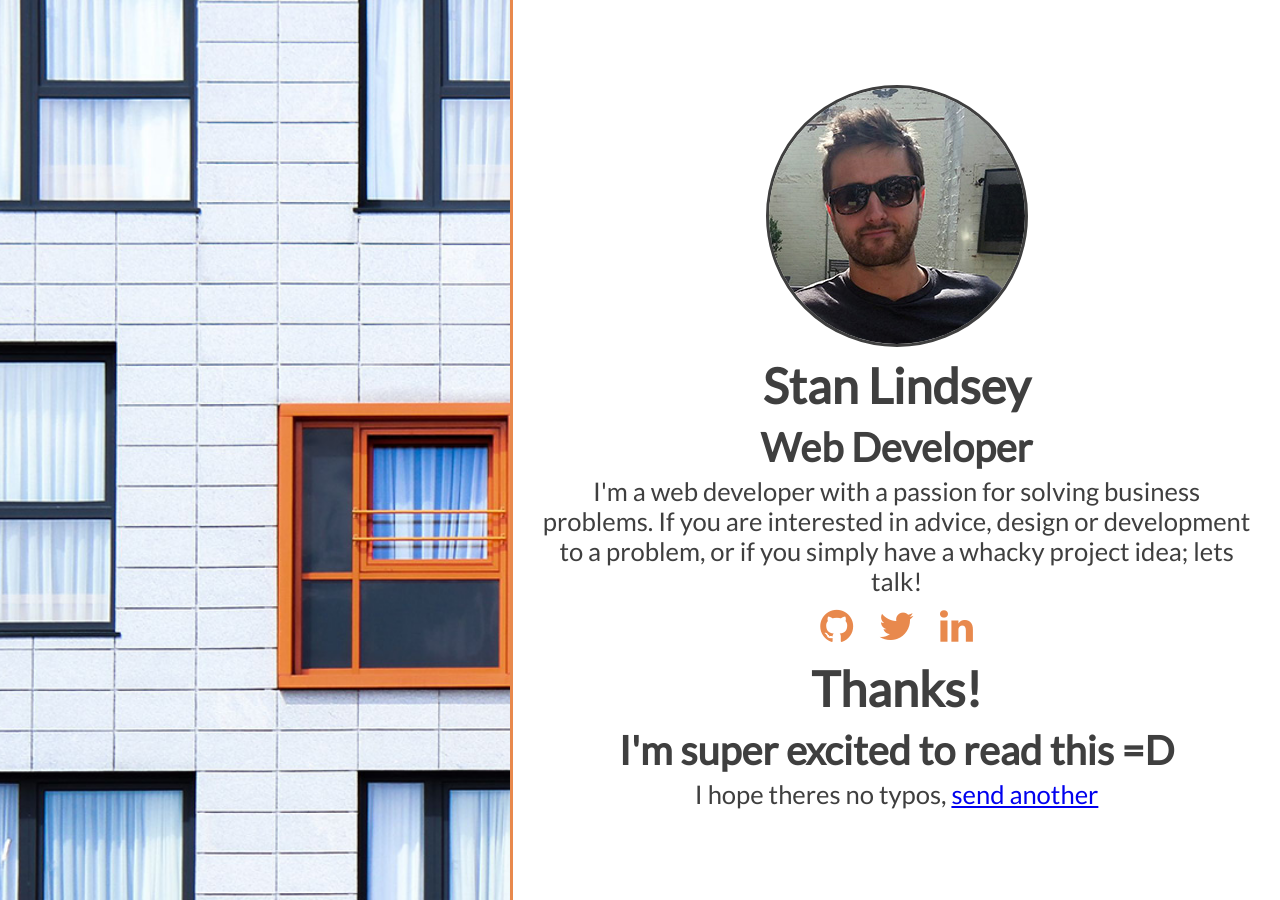
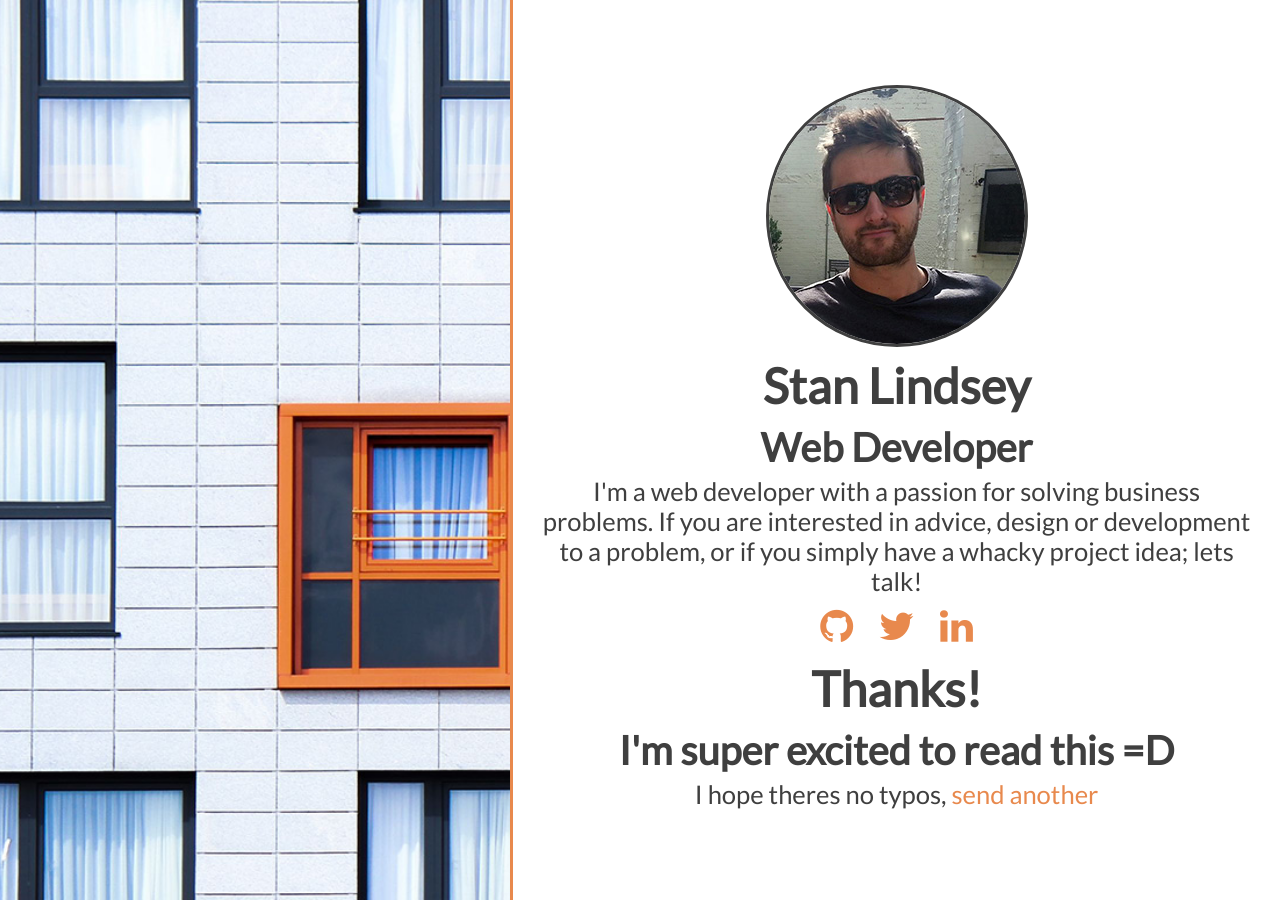
Before and after one commit to StanLindsey/stanlindsey.github.io, a Jekyll site: the page built from thanks.html, in a window 1280 px wide. Built offline with Jekyll 4.4.1, drawn with Linux system fonts in a browser that asks for light colours; nearby versions of some CDN libraries.

Commit message:
sass variables and anchor styles

```diff
--- a/css/main.scss
+++ b/css/main.scss
@@ -1,8 +1,13 @@
 ---
 ---
+// Variables
+$primary-color:#e8894d;
+$primary-color-light: #FF9753;
+$primary-dark-grey: #3F3F3F;
+$primary-light-grey: #8C8C8C;
+
 
 // Base and Mobile Style
-
 body {
   background-image: url("/images/banner.jpeg");
   background-repeat: no-repeat;
@@ -10,7 +15,7 @@ body {
   background-position:center;
   font-family: 'Lato', sans-serif;
   margin:0;
-  color:#3F3F3F;
+  color:$primary-dark-grey;
   height:100%;
 }
 
@@ -50,7 +55,7 @@ body {
   height:20vmax;
   border-radius: 50%;
   border-style: solid;
-  border-color:#3F3F3F;
+  border-color:$primary-dark-grey;
 }
 
 .main .social-icons {
@@ -63,11 +68,11 @@ body {
 
 .main .social-icons i {
   margin: 0 1vw;
-  color:#e8894d
+  color:$primary-color;
 }
 
 .main .social-icons i:hover {
-  color:#FF9753;
+  color:$primary-color-light;
 }
 
 .main h1 {
@@ -85,6 +90,15 @@ p {
   text-align:center;
   margin:0.5vw;
   flex-shrink:1;
+}
+
+a {
+  color:$primary-color;;
+  text-decoration:none;
+}
+
+a:hover {
+  color:$primary-color-light;
 }
 
 
@@ -112,7 +126,7 @@ button:focus {
   margin-bottom:1vh;
   width:100%;
   border: none;
-  border-bottom: #8C8C8C;
+  border-bottom: $primary-light-grey;
   border-bottom-style: solid;
   border-bottom-width:1px;
   background:none;
@@ -122,12 +136,12 @@ button:focus {
 
 .main form input:focus {
   border-bottom-width:2px;
-  border-bottom-color: #FF9753;
+  border-bottom-color: $primary-color-light;
 }
 
 .main form textarea:focus {
   border-width:2px;
-  border-color: #FF9753;
+  border-color: $primary-color-light;
 }
 
 .main form textarea {
@@ -135,7 +149,7 @@ button:focus {
   height:20vw;
   margin-bottom:1vh;
   width:100%;
-  border: #8C8C8C;
+  border: $primary-light-grey;
   border-style: solid;
   border-width:1px;
   background:none;
@@ -146,7 +160,7 @@ button:focus {
   width: 100%;
   font-size:calc(4vmax - 1vw);
   height:6vmax;
-  background-color:#e8894d;
+  background-color:$primary-color;;
   color:white;
   border: none;
   text-align: center;
@@ -156,7 +170,7 @@ button:focus {
 }
 
 .main button:hover {
-  background-color:#FF9753;
+  background-color:$primary-color-light;
   color:white;
 }
 
@@ -172,7 +186,7 @@ button:focus {
   .main {
     background: white;
     width:100%;
-    border-left-color: #e8894d;
+    border-left-color: $primary-color;;
     border-left-style: solid;
   }
 
```
